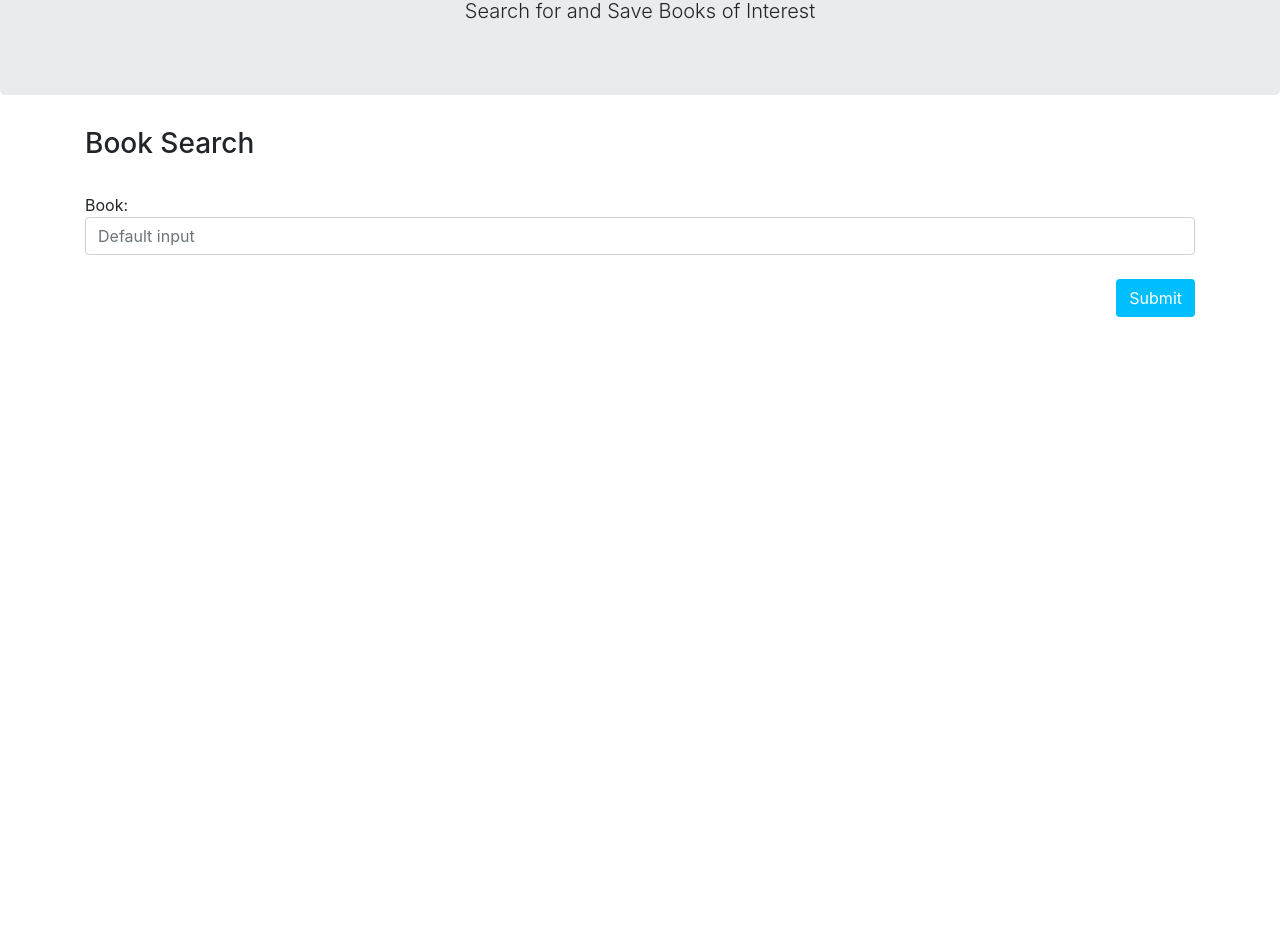
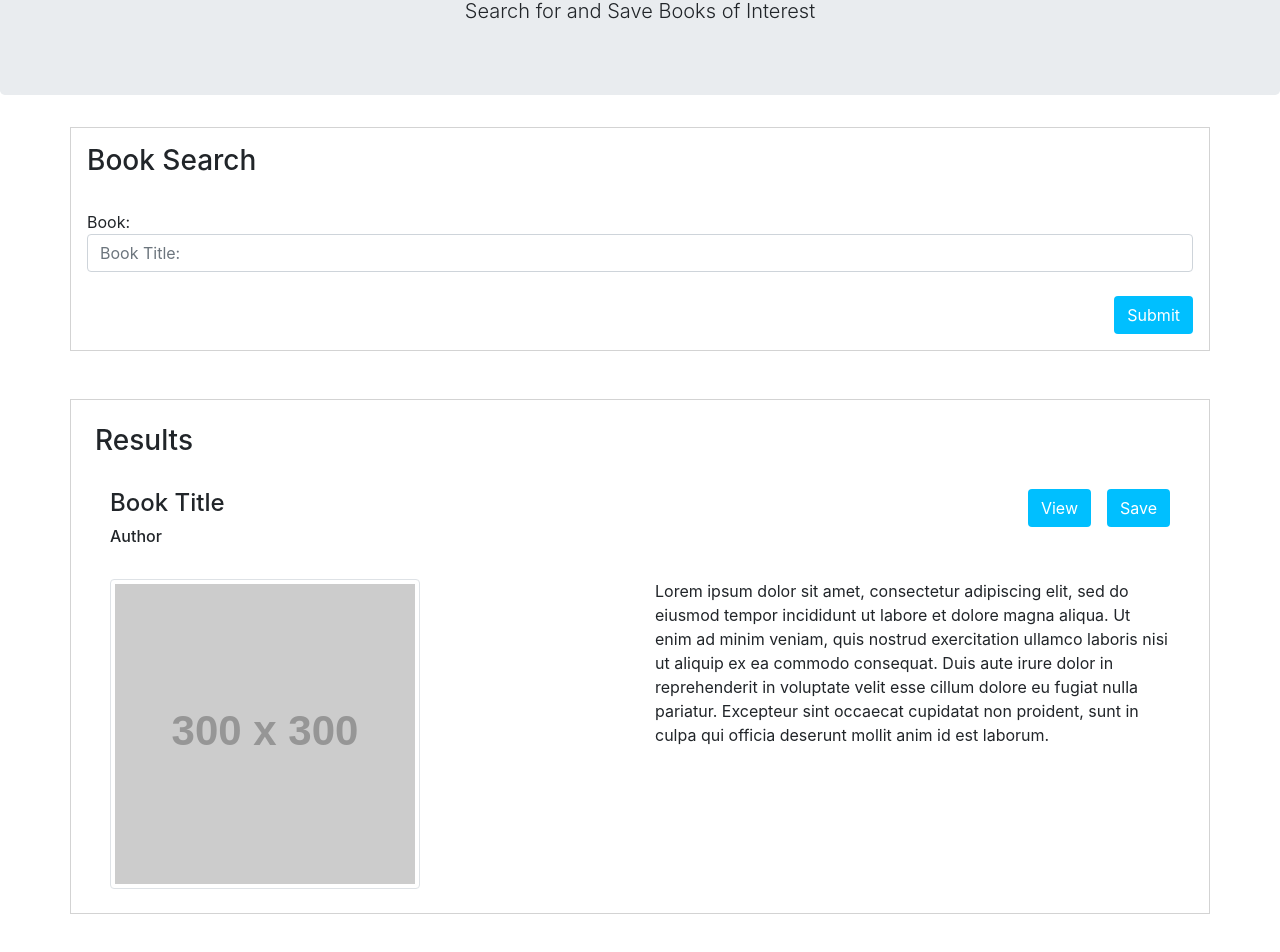
Before and after one commit to MH4454/Google-Books-React-Search, a React (Create React App) app in the folder client/: page / in a window 1280 px wide. Shown: the part 196-1148 px from the top of the page. Before the commit the page ends 800 px from the top, so only its background shows below. Built offline with nearby package versions, Linux system fonts and the light colour scheme.

Commit message:
Added Result component

```diff
--- a/client/src/App.js
+++ b/client/src/App.js
@@ -5,6 +5,7 @@ import { BrowserRouter as Router, Route } from "react-router-dom";
 import Navbar from "./components/Navbar/Navbar"
 import Header from "./components/Header/Header"
 import Searchbar from "./components/SearchBar/Searchbar"
+import Results from "./components/Results/Results"
 
 
 function App() {
@@ -14,6 +15,8 @@ function App() {
   <Navbar />
   <Header />
   <Route exact path="/" component={Searchbar}/>
+  <Route exact path="/" component={Results}/>
+
 </Router>
 </>
   );
--- a/client/src/components/Results/Results.css
+++ b/client/src/components/Results/Results.css
@@ -0,0 +1,7 @@
+img {
+    max-width: 100%;
+}
+
+.border {
+    border-color: lightgray !important;
+}
--- a/client/src/components/Results/Results.js
+++ b/client/src/components/Results/Results.js
@@ -3,9 +3,35 @@ import "./Results.css"
 
 
 const Results = () => {
+    let booktitle = "Book Title"
+    let author = "Author"
     return (
-        <div>
-
+        <div className="container border mt-5 mb-5 p-4">
+            <div className="row">
+                <div className="col" ><h3>Results</h3></div>
+            </div>
+            <div className="container">
+                <div className="row mt-4" >
+                    <div className="col"><h4>{booktitle}</h4></div>
+                    <div className="col d-flex justify-content-end">
+                        <input className="btn mr-2 text-white" type="submit" value="View"></input>
+                        <input className="btn ml-2 text-white" type="submit" value="Save"></input>
+                    </div>
+                </div>
+                <div className="row">
+                    <div className="col"><h6>{author}</h6></div>
+                </div>
+                <div className="row mt-4" >
+                    <div className="col"><img src="https://via.placeholder.com/300" alt="..." class="img-thumbnail"/></div>
+                    <div className="col">
+                        <p>Lorem ipsum dolor sit amet, consectetur adipiscing elit, sed do eiusmod tempor incididunt ut labore et dolore
+                             magna aliqua. Ut enim ad minim veniam, quis nostrud exercitation ullamco laboris nisi ut aliquip ex ea commodo
+                              consequat. Duis aute irure dolor in reprehenderit in voluptate velit esse cillum dolore eu fugiat nulla pariatur.
+                               Excepteur sint occaecat cupidatat non proident, sunt in culpa qui officia deserunt mollit anim id est laborum.
+                        </p>
+                    </div>
+                </div>
+            </div>
         </div>
     )
 }
--- a/client/src/components/SearchBar/Searchbar.js
+++ b/client/src/components/SearchBar/Searchbar.js
@@ -4,7 +4,7 @@ import "./Searchbar.css"
 const Searchbar = () => {
     return (
         <>
-    <div className="container">
+    <div className="container border p-3">
         <div className="row">
             <div className="col"><h3>Book Search</h3></div>
         </div>
@@ -13,7 +13,7 @@ const Searchbar = () => {
         </div>
         <div className="row">
             <div className="col">
-            <input className="form-control" type="text" placeholder="Default input"></input>
+            <input className="form-control" type="text" placeholder="Book Title:"></input>
             </div>
         </div>
         <div className="row mt-4">
```
Also changed, not shown: client/public/manifest.json.
